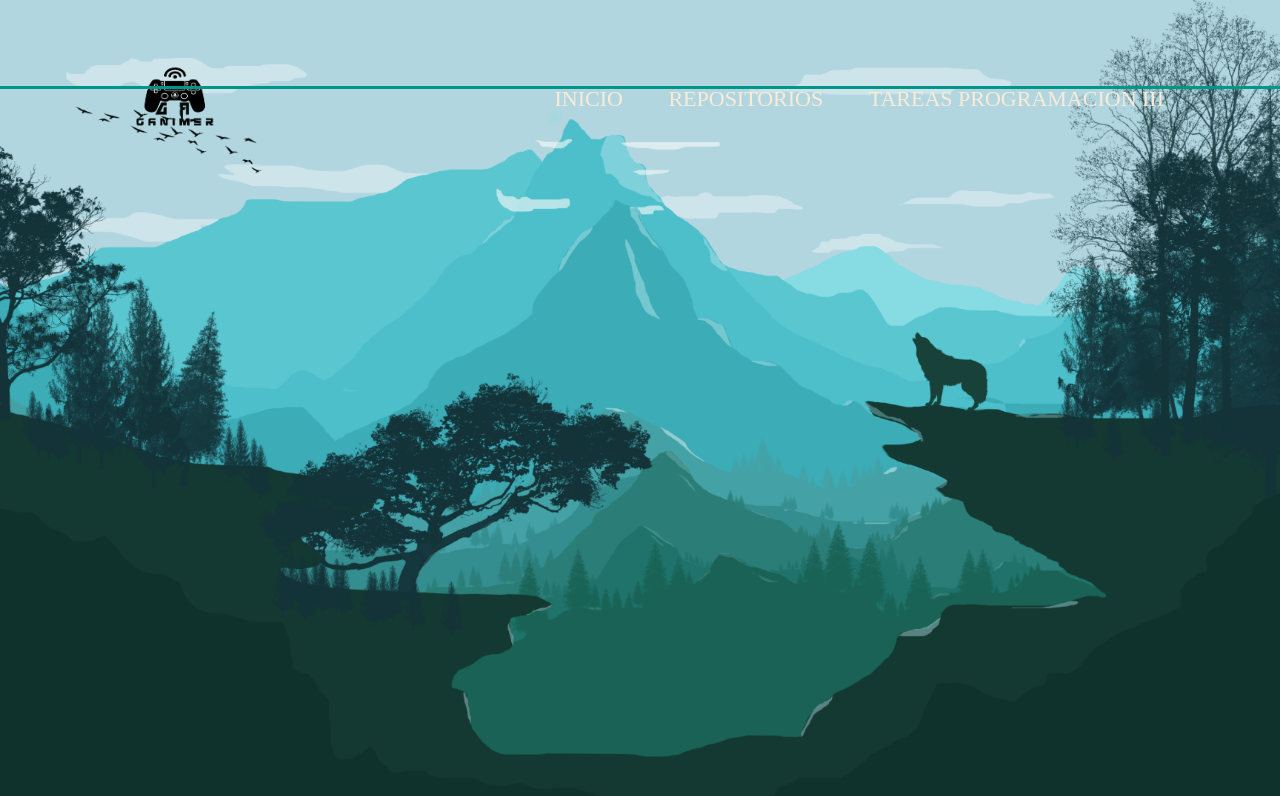
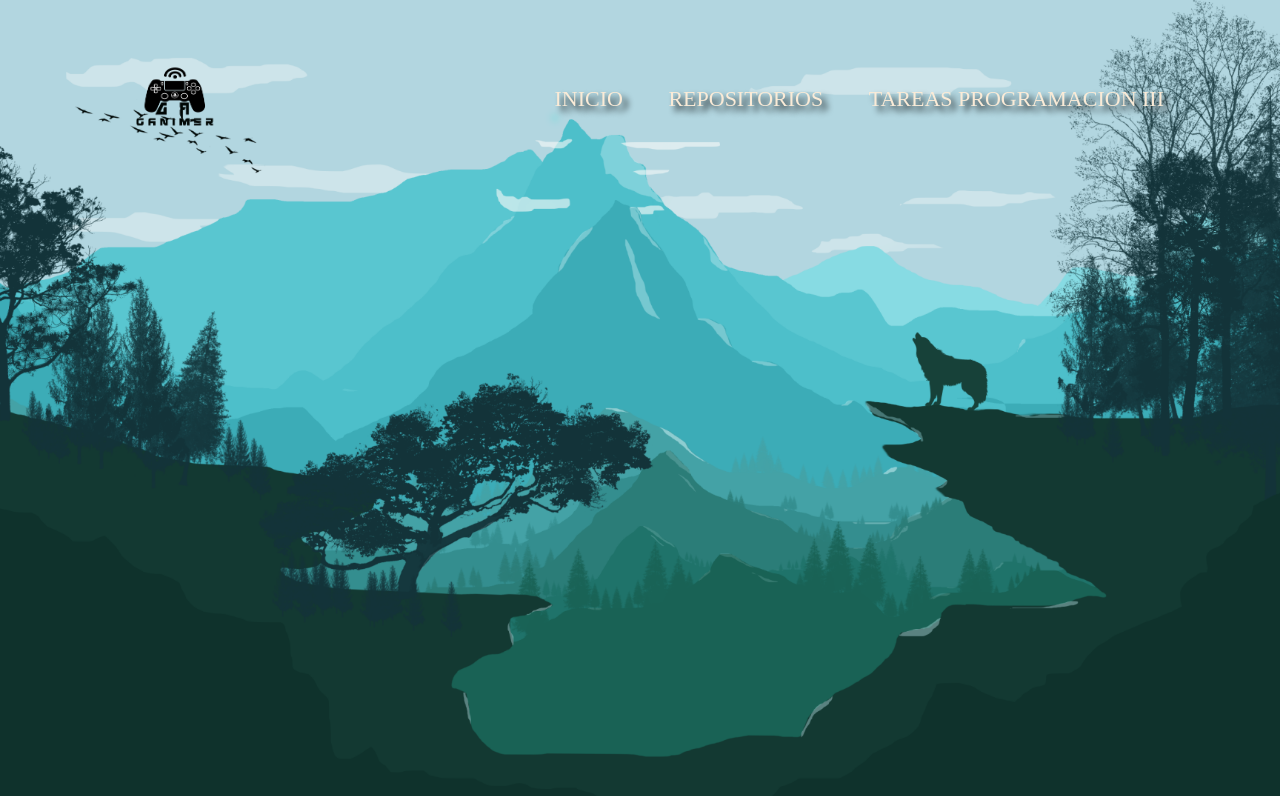
Before and after one commit to SAmuelX100/SAmuelX100.github.io, a plain HTML site: page index.html in a window 1280 px wide. Drawn offline with Linux system fonts and the light colour scheme.

Commit message:
more style changes

```diff
--- a/style.css
+++ b/style.css
@@ -3,12 +3,12 @@
     padding: 0;
     font-family: 'Times New Roman', Times, serif;
     font-size: 22px;
+    text-shadow: 5px 5px 6px black;
 }
 
 .banner {
     width: 100%;
     height: 100vh;
-    background: linear-gradient(to right, rgba (0, 0, 0, 0.75), rgba (0, 0, 0, 0.75));
     background-image: url(background\ image.png);
     background-size: cover;
     background-position: center;
@@ -32,6 +32,7 @@
     list-style: none;
     display: inline-block;
     margin: 0 20px;
+    position: relative;
 
 }
 
@@ -44,8 +45,14 @@
 .navbar ul li::after {
     content: '';
     height: 3px;
-    width: 100%;
+    width: 0;
     background: #009688;
     position: absolute;
     left: 0;
+    bottom: -10px;
+    transition: 0.5s;
 }
+
+.navbar ul li:hover::after {
+    width: 100%;
+}
```
